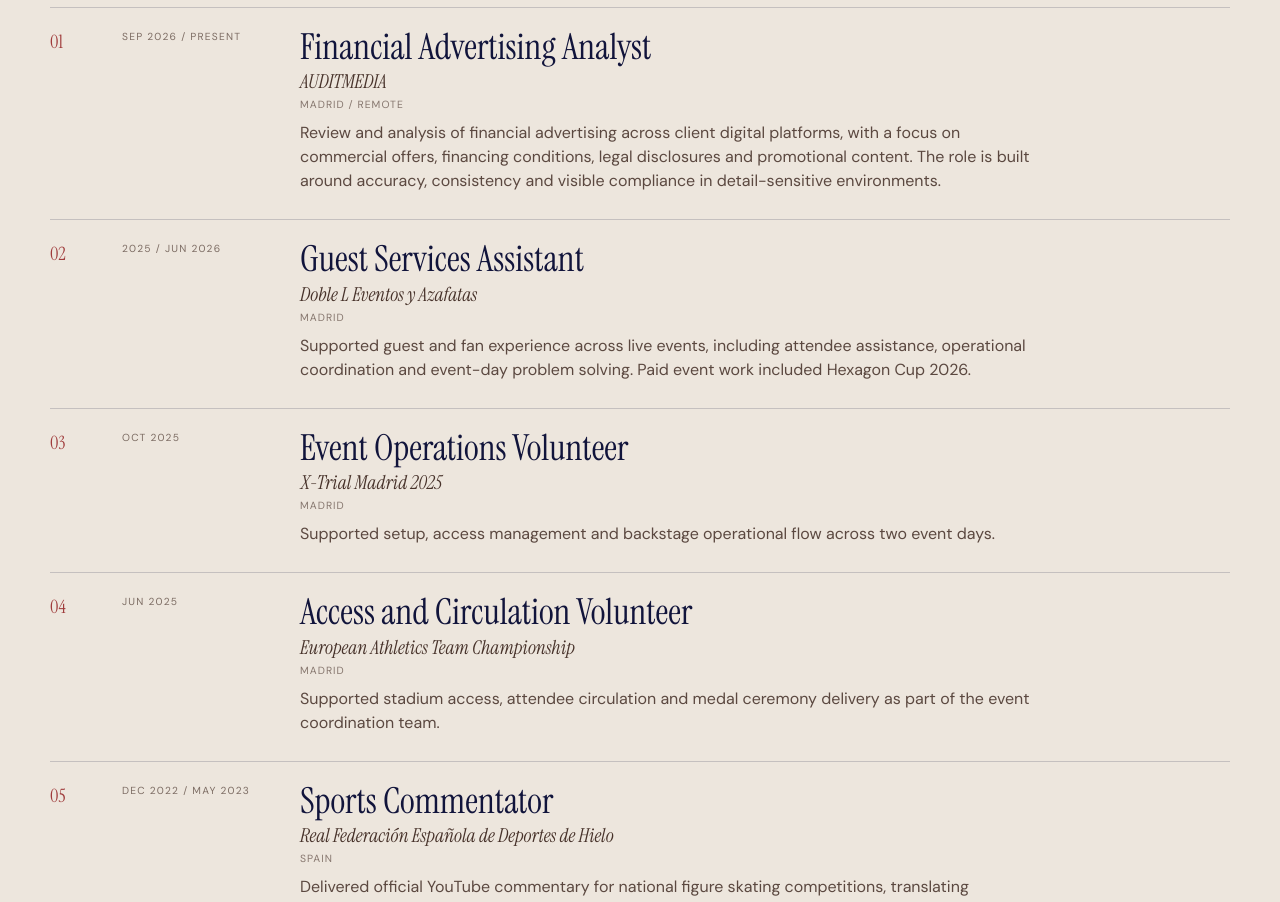
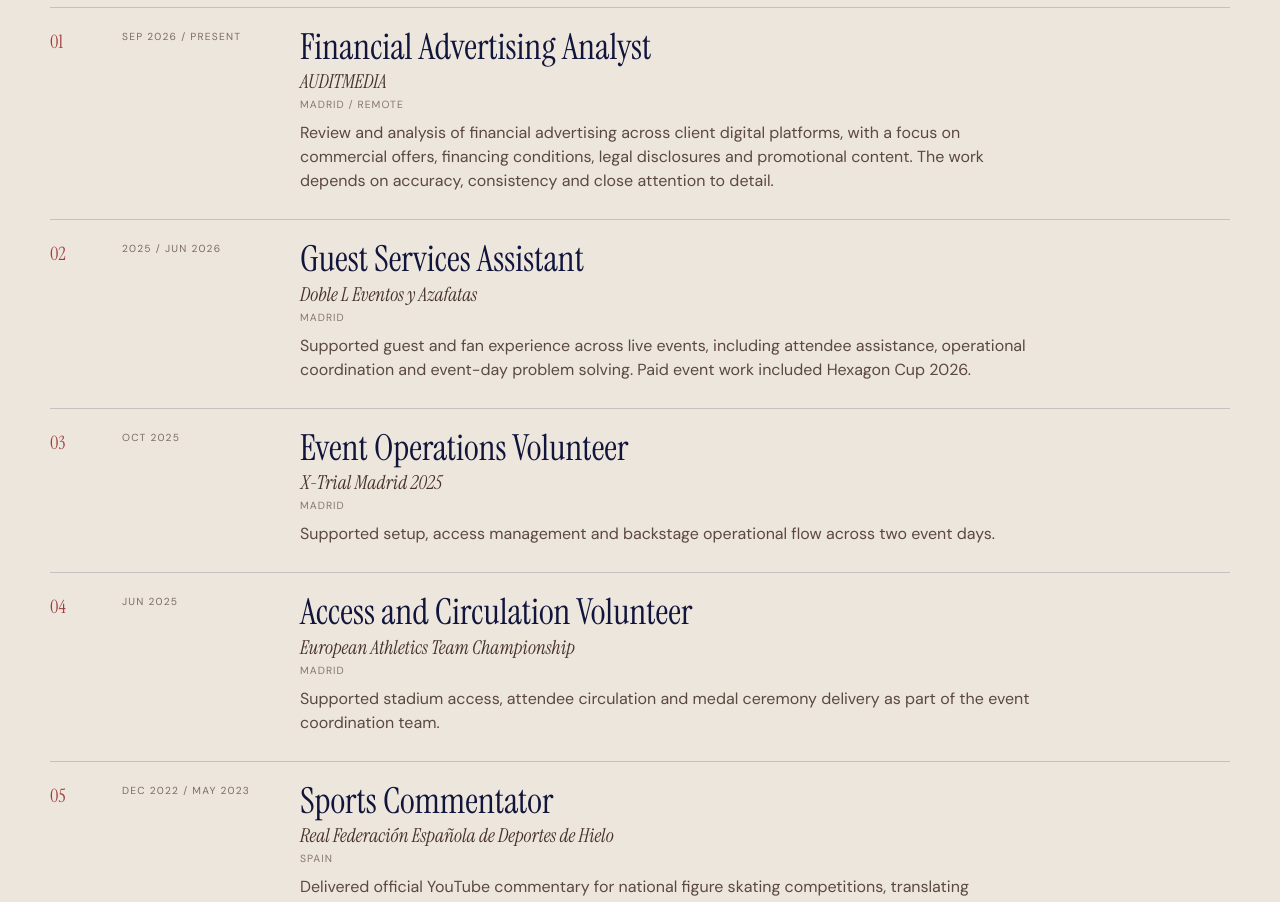
Before and after one commit to martalavina/marta-archive-portfolio, a Next.js app: page /profile in a window 1280 px wide. Shown: the part 1340-2242 px from the top of the page. Built offline with nearby package versions, Linux system fonts and the light colour scheme.

Commit message:
Refine profile copy and professional tone

```diff
--- a/app/profile/page.js
+++ b/app/profile/page.js
@@ -6,7 +6,7 @@
     role: 'Financial Advertising Analyst',
     organisation: 'AUDITMEDIA',
     location: 'Madrid / Remote',
-    text: 'Review and analysis of financial advertising across client digital platforms, with a focus on commercial offers, financing conditions, legal disclosures and promotional content. The role is built around accuracy, consistency and visible compliance in detail-sensitive environments.',
+    text: 'Review and analysis of financial advertising across client digital platforms, with a focus on commercial offers, financing conditions, legal disclosures and promotional content. The work depends on accuracy, consistency and close attention to detail.',
   },
   {
     period: '2025 / JUN 2026',
```
